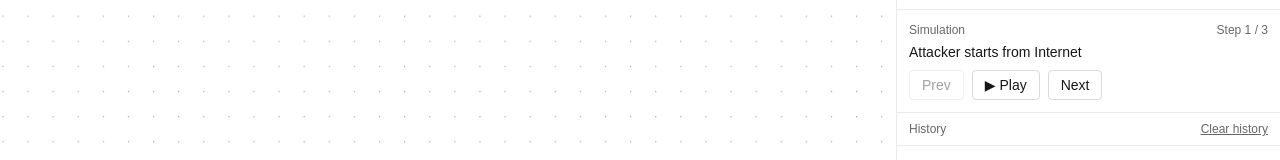
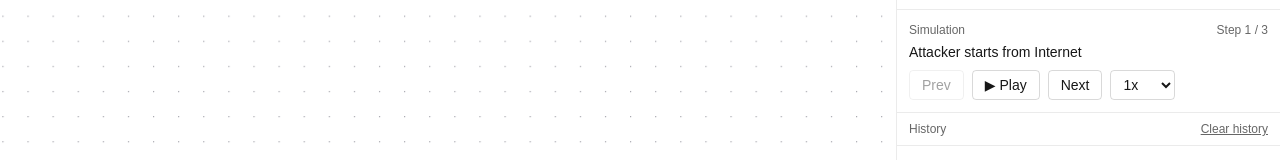
Before and after one commit to jgyy/architect-model, a Next.js app: page / in a window 1280 px wide. Shown: the part 150-310 px from the top of the page. Built offline with nearby package versions, Linux system fonts and the light colour scheme.

Commit message:
feat: added adjustable auto-play speed for the simulation

```diff
--- a/src/components/simulation-panel.tsx
+++ b/src/components/simulation-panel.tsx
@@ -6,7 +6,13 @@ import { getNextPlayIndex, resolveStepNode } from "@/lib/simulation";
 import type { Architecture } from "@/types/architecture";
 import type { SimulationTrace } from "@/types/simulation";
 
-const PLAY_INTERVAL_MS = 1500;
+const PLAY_SPEEDS = [
+    { label: "0.5x", intervalMs: 3000 },
+    { label: "1x", intervalMs: 1500 },
+    { label: "2x", intervalMs: 750 },
+    { label: "4x", intervalMs: 375 },
+];
+const DEFAULT_SPEED_INDEX = 1;
 
 type SimulationPanelProps = {
     trace: SimulationTrace;
@@ -22,6 +28,7 @@ export function SimulationPanel({
     onStepChange,
 }: SimulationPanelProps) {
     const [isPlaying, setIsPlaying] = useState(false);
+    const [speedIndex, setSpeedIndex] = useState(DEFAULT_SPEED_INDEX);
 
     // Recursive setTimeout, not setInterval
     useEffect(() => {
@@ -30,10 +37,10 @@ export function SimulationPanel({
         const next = getNextPlayIndex(currentStepIndex, trace.length);
         const timer = setTimeout(
             () => (next === null ? setIsPlaying(false) : onStepChange(next)),
-            next === null ? 0 : PLAY_INTERVAL_MS,
+            next === null ? 0 : PLAY_SPEEDS[speedIndex].intervalMs,
         );
         return () => clearTimeout(timer);
-    }, [isPlaying, currentStepIndex, trace.length, onStepChange]);
+    }, [isPlaying, currentStepIndex, trace.length, onStepChange, speedIndex]);
 
     if (trace.length === 0) return null;
 
@@ -82,6 +89,20 @@ export function SimulationPanel({
                 >
                     Next
                 </button>
+                <select
+                    aria-label="Playback speed"
+                    value={speedIndex}
+                    onChange={(event) =>
+                        setSpeedIndex(Number(event.target.value))
+                    }
+                    className="rounded border border-black/[.15] px-2 py-1 text-sm dark:border-white/[.2] dark:bg-transparent"
+                >
+                    {PLAY_SPEEDS.map((speed, index) => (
+                        <option key={speed.label} value={index}>
+                            {speed.label}
+                        </option>
+                    ))}
+                </select>
             </div>
         </div>
     );
```
Also changed, not shown: 1 other file (tests, documents, lock files or other folders).
